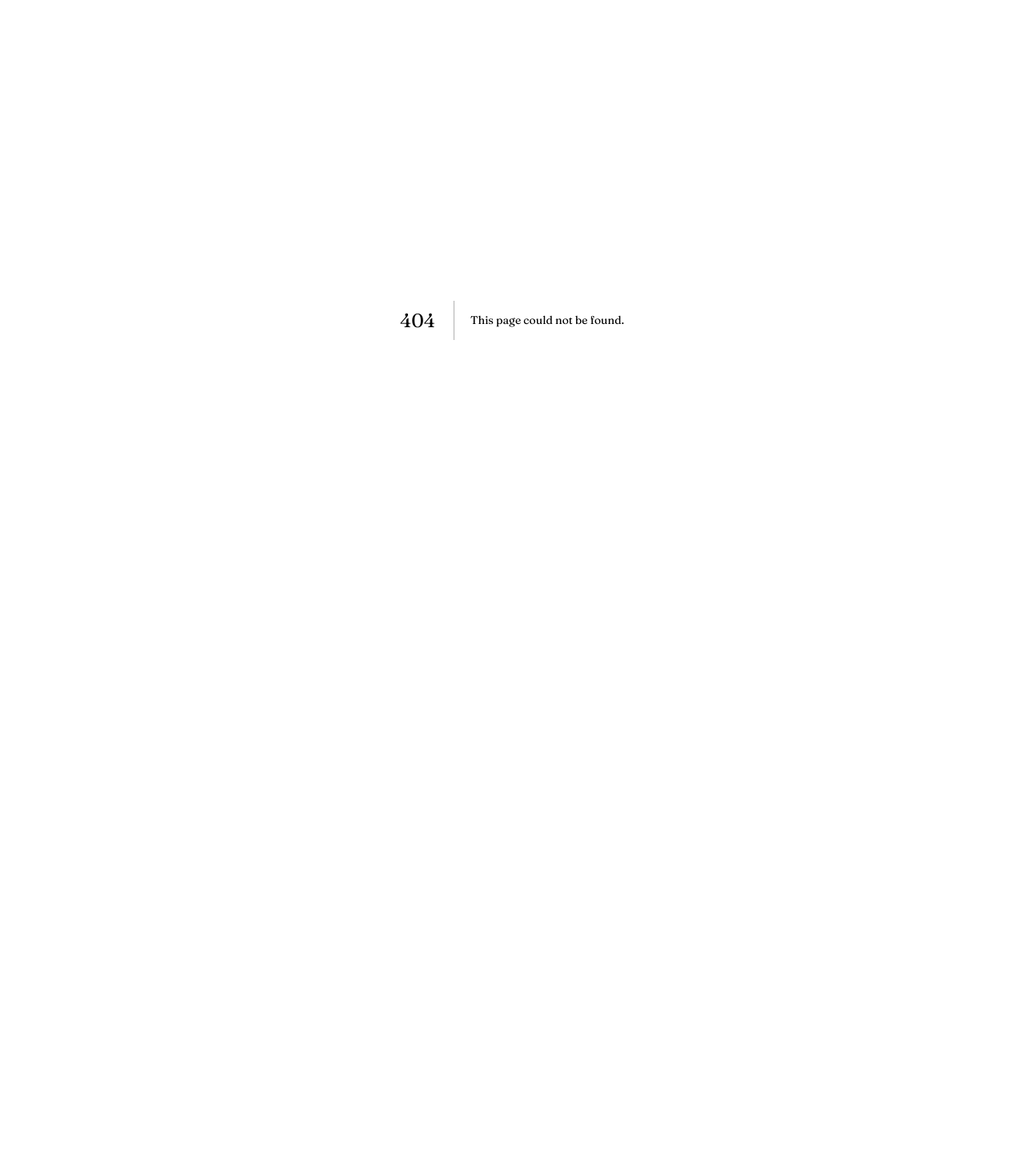
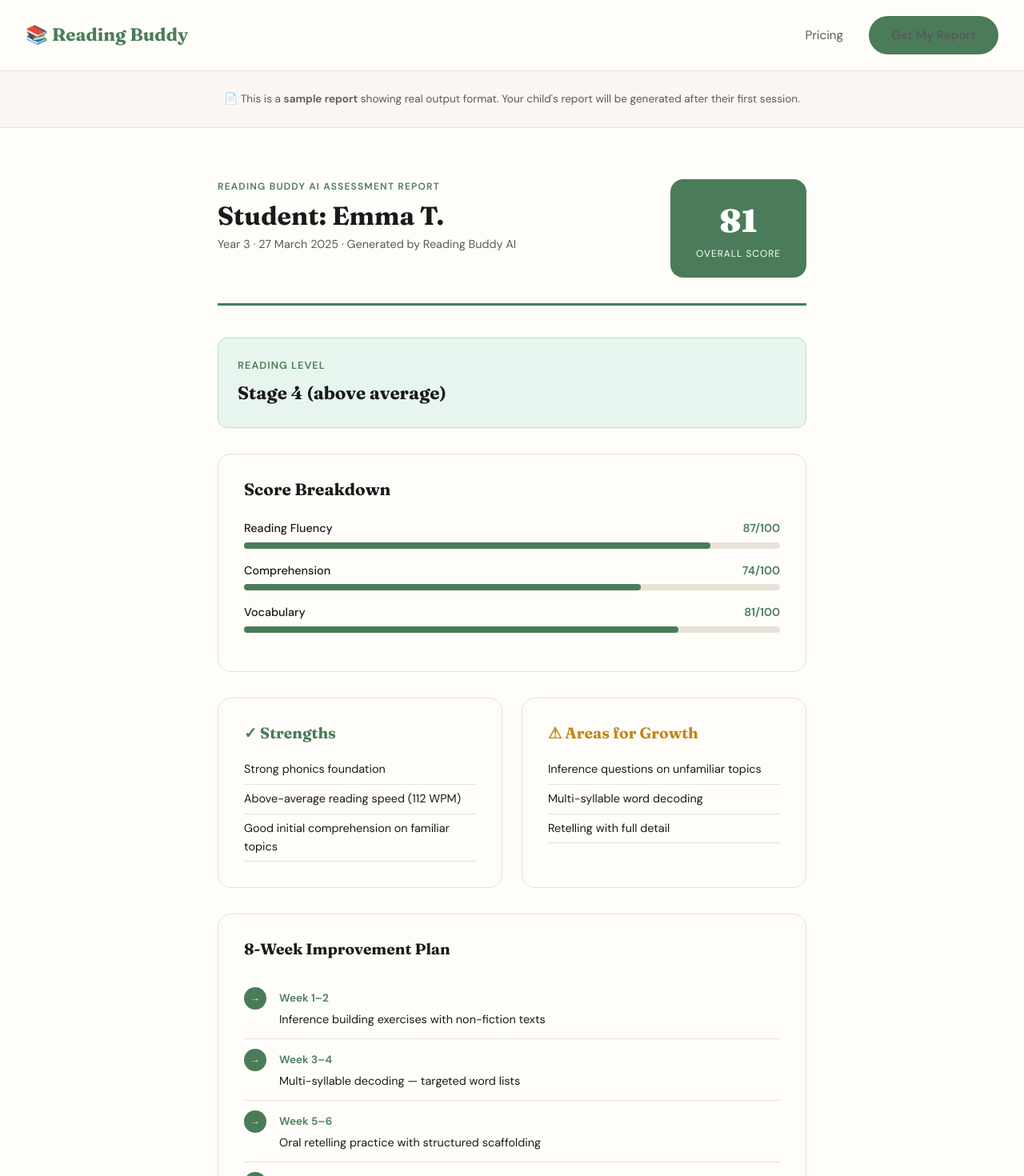
Before and after one commit to TML-4PM/reading-buddy, a Next.js app: page /report in a window 1280 px wide. Before the commit this address had no page. Shown: the top 1470 px of the page at 80% size. Before the commit the page ends 800 px from the top, so only its background shows below. Built offline with nearby package versions, Linux system fonts and the light colour scheme.

Commit message:
wave30: app/report/page.tsx

```diff
--- /dev/null
+++ b/app/report/page.tsx
@@ -0,0 +1,130 @@
+'use client'
+import Link from 'next/link'
+
+const report = {
+  student: 'Emma T.',
+  date: '27 March 2025',
+  assessor: 'Reading Buddy AI',
+  grade: 'Year 3',
+  readingLevel: 'Stage 4 (above average)',
+  fluencyScore: 87,
+  comprehensionScore: 74,
+  vocabularyScore: 81,
+  overallScore: 81,
+  strengths: ['Strong phonics foundation', 'Above-average reading speed (112 WPM)', 'Good initial comprehension on familiar topics'],
+  gaps: ['Inference questions on unfamiliar topics', 'Multi-syllable word decoding', 'Retelling with full detail'],
+  plan: [
+    { week: 'Week 1–2', focus: 'Inference building exercises with non-fiction texts' },
+    { week: 'Week 3–4', focus: 'Multi-syllable decoding — targeted word lists' },
+    { week: 'Week 5–6', focus: 'Oral retelling practice with structured scaffolding' },
+    { week: 'Week 7–8', focus: 'Re-assessment + parent/teacher review' },
+  ],
+  recommendation: 'Emma is reading above the expected level for Year 3. Her primary area for growth is inferential comprehension. With 6–8 weeks of targeted coaching, she is expected to reach the top 20% of her cohort.',
+}
+
+function ScoreBar({ score, label }: { score: number; label: string }) {
+  return (
+    <div style={{ marginBottom: '1rem' }}>
+      <div style={{ display: 'flex', justifyContent: 'space-between', marginBottom: '0.35rem' }}>
+        <span style={{ fontSize: '0.9rem', fontWeight: 500 }}>{label}</span>
+        <span style={{ fontSize: '0.9rem', fontWeight: 700, color: 'var(--sage)' }}>{score}/100</span>
+      </div>
+      <div style={{ height: 8, background: 'var(--border)', borderRadius: 50 }}>
+        <div style={{ height: 8, background: 'var(--sage)', borderRadius: 50, width: `${score}%`, transition: 'width 1s ease' }} />
+      </div>
+    </div>
+  )
+}
+
+export default function Report() {
+  return (
+    <>
+      <nav className="nav">
+        <div className="nav-logo"><Link href="/">📚 Reading Buddy</Link></div>
+        <div className="nav-links">
+          <Link href="/pricing">Pricing</Link>
+          <Link href="/start" className="btn-primary">Get My Report</Link>
+        </div>
+      </nav>
+
+      <div style={{ background: 'var(--cream)', borderBottom: '1px solid var(--border)', padding: '1.5rem 2rem', textAlign: 'center' }}>
+        <p style={{ fontSize: '0.85rem', color: 'var(--mid)' }}>
+          📄 This is a <strong>sample report</strong> showing real output format. Your child's report will be generated after their first session.
+        </p>
+      </div>
+
+      <main style={{ maxWidth: 800, margin: '0 auto', padding: '4rem 2rem' }}>
+        {/* Report header */}
+        <div style={{ borderBottom: '3px solid var(--sage)', paddingBottom: '2rem', marginBottom: '2.5rem' }}>
+          <div style={{ display: 'flex', justifyContent: 'space-between', alignItems: 'flex-start', flexWrap: 'wrap', gap: '1rem' }}>
+            <div>
+              <div style={{ fontSize: '0.75rem', textTransform: 'uppercase', letterSpacing: '0.1em', color: 'var(--sage)', fontWeight: 600, marginBottom: '0.5rem' }}>Reading Buddy AI Assessment Report</div>
+              <h1 style={{ fontFamily: 'Fraunces, serif', fontSize: '2rem', marginBottom: '0.25rem' }}>Student: {report.student}</h1>
+              <p style={{ color: 'var(--mid)', fontSize: '0.9rem' }}>{report.grade} · {report.date} · Generated by {report.assessor}</p>
+            </div>
+            <div style={{ background: 'var(--sage)', color: 'white', borderRadius: 16, padding: '1.25rem 2rem', textAlign: 'center' }}>
+              <div style={{ fontSize: '2.5rem', fontFamily: 'Fraunces, serif', fontWeight: 900 }}>{report.overallScore}</div>
+              <div style={{ fontSize: '0.75rem', textTransform: 'uppercase', letterSpacing: '0.08em' }}>Overall Score</div>
+            </div>
+          </div>
+        </div>
+
+        {/* Reading Level */}
+        <div style={{ background: '#e8f5ee', border: '1px solid #b8dfc5', borderRadius: 12, padding: '1.5rem', marginBottom: '2rem' }}>
+          <p style={{ fontSize: '0.8rem', color: 'var(--sage)', fontWeight: 600, textTransform: 'uppercase', letterSpacing: '0.08em', marginBottom: '0.4rem' }}>Reading Level</p>
+          <p style={{ fontFamily: 'Fraunces, serif', fontSize: '1.4rem', fontWeight: 700 }}>{report.readingLevel}</p>
+        </div>
+
+        {/* Score breakdown */}
+        <div style={{ border: '1px solid var(--border)', borderRadius: 16, padding: '2rem', marginBottom: '2rem' }}>
+          <h2 style={{ fontFamily: 'Fraunces, serif', fontSize: '1.3rem', marginBottom: '1.5rem' }}>Score Breakdown</h2>
+          <ScoreBar score={report.fluencyScore} label="Reading Fluency" />
+          <ScoreBar score={report.comprehensionScore} label="Comprehension" />
+          <ScoreBar score={report.vocabularyScore} label="Vocabulary" />
+        </div>
+
+        {/* Strengths and gaps */}
+        <div style={{ display: 'grid', gridTemplateColumns: 'repeat(auto-fit,minmax(280px,1fr))', gap: '1.5rem', marginBottom: '2rem' }}>
+          <div style={{ border: '1px solid var(--border)', borderRadius: 16, padding: '2rem' }}>
+            <h2 style={{ fontFamily: 'Fraunces, serif', fontSize: '1.2rem', marginBottom: '1rem', color: 'var(--sage)' }}>✓ Strengths</h2>
+            <ul style={{ listStyle: 'none' }}>
+              {report.strengths.map(s => <li key={s} style={{ padding: '0.4rem 0', fontSize: '0.9rem', borderBottom: '1px solid var(--border)' }}>{s}</li>)}
+            </ul>
+          </div>
+          <div style={{ border: '1px solid var(--border)', borderRadius: 16, padding: '2rem' }}>
+            <h2 style={{ fontFamily: 'Fraunces, serif', fontSize: '1.2rem', marginBottom: '1rem', color: '#c4851a' }}>⚠ Areas for Growth</h2>
+            <ul style={{ listStyle: 'none' }}>
+              {report.gaps.map(g => <li key={g} style={{ padding: '0.4rem 0', fontSize: '0.9rem', borderBottom: '1px solid var(--border)' }}>{g}</li>)}
+            </ul>
+          </div>
+        </div>
+
+        {/* Improvement plan */}
+        <div style={{ border: '1px solid var(--border)', borderRadius: 16, padding: '2rem', marginBottom: '2rem' }}>
+          <h2 style={{ fontFamily: 'Fraunces, serif', fontSize: '1.2rem', marginBottom: '1.5rem' }}>8-Week Improvement Plan</h2>
+          {report.plan.map(p => (
+            <div key={p.week} style={{ display: 'flex', gap: '1rem', padding: '0.75rem 0', borderBottom: '1px solid var(--border)', alignItems: 'flex-start' }}>
+              <span style={{ background: 'var(--sage)', color: 'white', borderRadius: 50, width: 28, height: 28, display: 'flex', alignItems: 'center', justifyContent: 'center', fontSize: '0.7rem', flexShrink: 0 }}>→</span>
+              <div>
+                <strong style={{ fontSize: '0.85rem', color: 'var(--sage)' }}>{p.week}</strong>
+                <p style={{ fontSize: '0.9rem', color: 'var(--charcoal)', marginTop: '0.2rem' }}>{p.focus}</p>
+              </div>
+            </div>
+          ))}
+        </div>
+
+        {/* Recommendation */}
+        <div style={{ background: 'var(--charcoal)', color: 'white', borderRadius: 16, padding: '2rem', marginBottom: '3rem' }}>
+          <h2 style={{ fontFamily: 'Fraunces, serif', fontSize: '1.2rem', marginBottom: '1rem' }}>Professional Recommendation</h2>
+          <p style={{ lineHeight: 1.7, color: 'rgba(255,255,255,0.85)' }}>{report.recommendation}</p>
+        </div>
+
+        <div style={{ textAlign: 'center' }}>
+          <p style={{ color: 'var(--mid)', marginBottom: '1.5rem' }}>Get a report like this for your child — free.</p>
+          <Link href="/start" className="btn-primary" style={{ fontSize: '1.05rem', padding: '0.9rem 2.5rem' }}>Start Free Assessment →</Link>
+        </div>
+      </main>
+      <footer><p>© 2025 Tech 4 Humanity Pty Ltd</p></footer>
+    </>
+  )
+}
```
